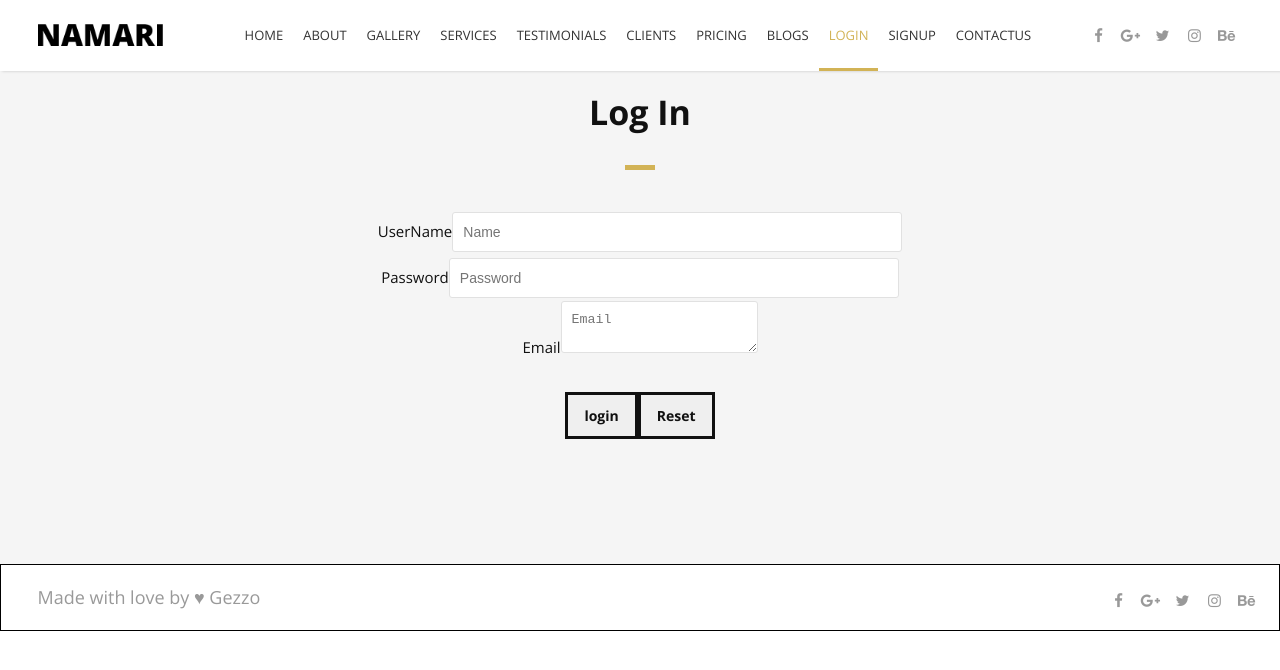
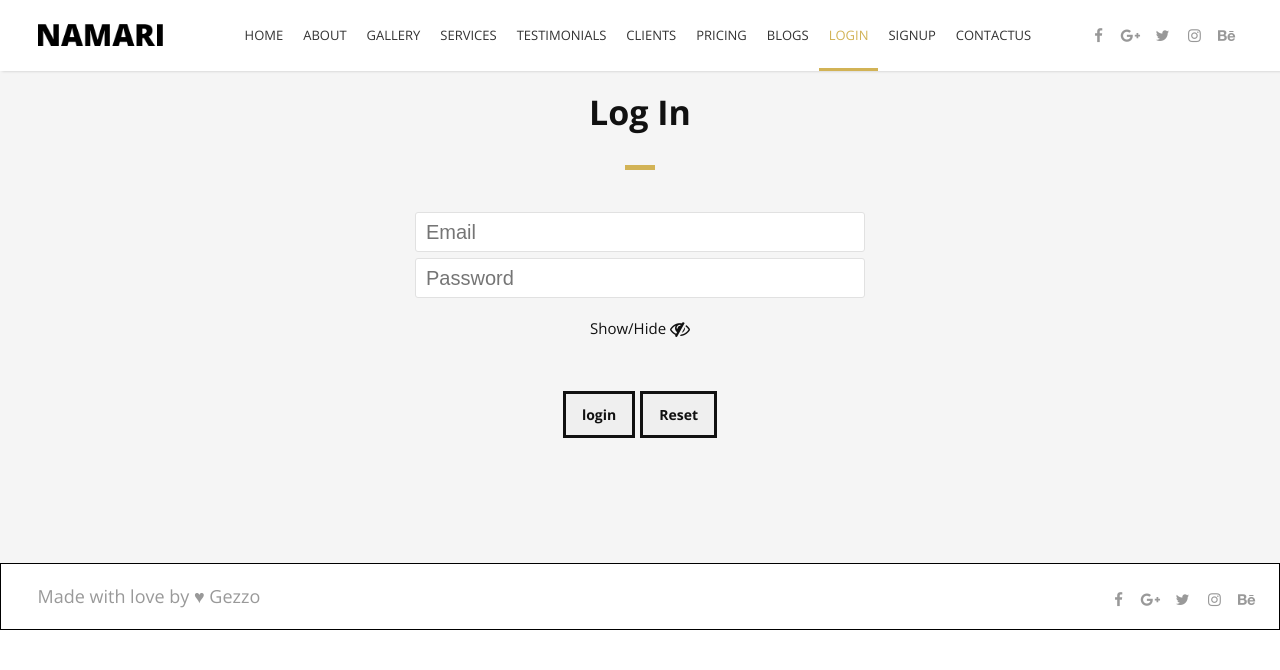
Before and after one commit to mhmdwSamir/ConvertingToAngular, an Angular app: page /logIn in a window 1280 px wide. Shown: the top 670 px of the page. Built offline with nearby package versions, Linux system fonts and the light colour scheme.

Commit message:
enhance login page style & add show or hide password ability to user

```diff
--- a/src/app/Shared/input/input.component.html
+++ b/src/app/Shared/input/input.component.html
@@ -13,18 +13,20 @@
     [placeholder]="placeholder"
   >
   </textarea>
-
+  <!------------------- errors --------------------->
   <ng-container *ngIf="control.errors && control.touched && control.dirty">
     <p *ngIf="control.errors.required" class="styleError">
-      *{{ label }} is Required
+      *{{ placeholder }} is Required
     </p>
     <p *ngIf="control.errors.minlength as minLengthError" class="styleError">
-      *{{ label }} must be at least {{ minLengthError.requiredLength }} char but
-      you enterd {{ minLengthError.actualLength }} char
+      *{{ placeholder }} must be at least
+      {{ minLengthError.requiredLength }} char but you enterd
+      {{ minLengthError.actualLength }} char
     </p>
     <p *ngIf="control.errors.maxlength as maxLengthError" class="styleError">
-      *{{ label }} must be at most {{ maxLengthError.requiredLength }} char but
-      you enterd {{ maxLengthError.actualLength }} char
+      *{{ placeholder }} must be at most
+      {{ maxLengthError.requiredLength }} char but you enterd
+      {{ maxLengthError.actualLength }} char
     </p>
     <p *ngIf="control.errors.email" class="styleError">
       *Invalid Email
--- a/src/app/Shared/input/input.component.scss
+++ b/src/app/Shared/input/input.component.scss
@@ -1,7 +1,10 @@
 input {
   width: 450px;
+  font-size: 20px;
 }
-
+input:focus::-webkit-input-placeholder {
+  opacity: 0;
+}
 .styleError {
   color: red;
 }
--- a/src/app/log-in/log-in.component.html
+++ b/src/app/log-in/log-in.component.html
@@ -6,33 +6,48 @@
       </h2>
       <form [formGroup]="loginForm" (ngSubmit)="logIn()">
         <app-input
-          placeholder="Name"
-          label="UserName"
+          placeholder="Email"
           type="text"
-          [control]="loginForm.get('userName')"
+          [control]="loginForm.get('email')"
           [controlType]="'input'"
         >
         </app-input>
         <app-input
+          class="password"
           placeholder="Password"
-          label="Password"
-          type="password"
+          [type]="fieldTextType ? 'text' : 'password'"
           [control]="loginForm.get('password')"
           [controlType]="'input'"
         >
         </app-input>
-        <app-input
-          placeholder="Email"
-          label="Email"
-          type="text"
-          [control]="loginForm.get('email')"
-          [controlType]="'textarea'"
-        >
-        </app-input>
-
+        <!-- <input
+          type="checkbox"
+          (click)="this.feildTextType = !this.feildTextType"
+        /> -->
+        <p>
+          Show/Hide
+          <i
+            class="showPass fa fa-lg"
+            [ngClass]="{
+              'fa-eye-slash': !fieldTextType,
+              'fa-eye': fieldTextType
+            }"
+            (click)="togglePassVisibility()"
+          ></i>
+        </p>
         <div class="form-buttons">
-          <button class="button" type="submit">login</button>
-          <button class="button" type="button" (click)="loginForm.reset()">
+          <button
+            class="button loginButton"
+            type="submit"
+            [class.disabled]="loginForm.invalid"
+          >
+            login
+          </button>
+          <button
+            class="button resetButton"
+            type="button"
+            (click)="loginForm.reset()"
+          >
             Reset
           </button>
         </div>
--- a/src/app/log-in/log-in.component.scss
+++ b/src/app/log-in/log-in.component.scss
@@ -0,0 +1,17 @@
+.loginButton {
+  margin-right: 5px;
+  cursor: pointer;
+}
+.resetButton {
+  cursor: pointer;
+  &:hover {
+    border-color: red;
+  }
+}
+.disabled {
+  cursor: none;
+}
+.showPass {
+  cursor: pointer;
+  text-align: left !important;
+}
--- a/src/app/log-in/log-in.component.ts
+++ b/src/app/log-in/log-in.component.ts
@@ -6,23 +6,24 @@ import { FormGroup, FormControl, Validators } from '@angular/forms';
   styleUrls: ['./log-in.component.scss'],
 })
 export class LogInComponent implements OnInit {
+  fieldTextType: boolean = false;
+  togglePassVisibility() {
+    this.fieldTextType = !this.fieldTextType;
+  }
   loginForm = new FormGroup({
-    userName: new FormControl(null, [
-      Validators.required,
-      Validators.pattern(/^[a-zA-Z]/),
-      Validators.minLength(5),
-      Validators.maxLength(15),
-    ]),
     email: new FormControl(null, [Validators.required, Validators.email]),
     password: new FormControl(null, [
       Validators.required,
       Validators.minLength(6),
-      Validators.minLength(15),
+      Validators.maxLength(15),
     ]),
   });
   constructor() {}
   ngOnInit(): void {}
   logIn() {
+    if (this.loginForm.invalid) {
+      return;
+    }
     console.log(this.loginForm.value);
   }
 }
```
